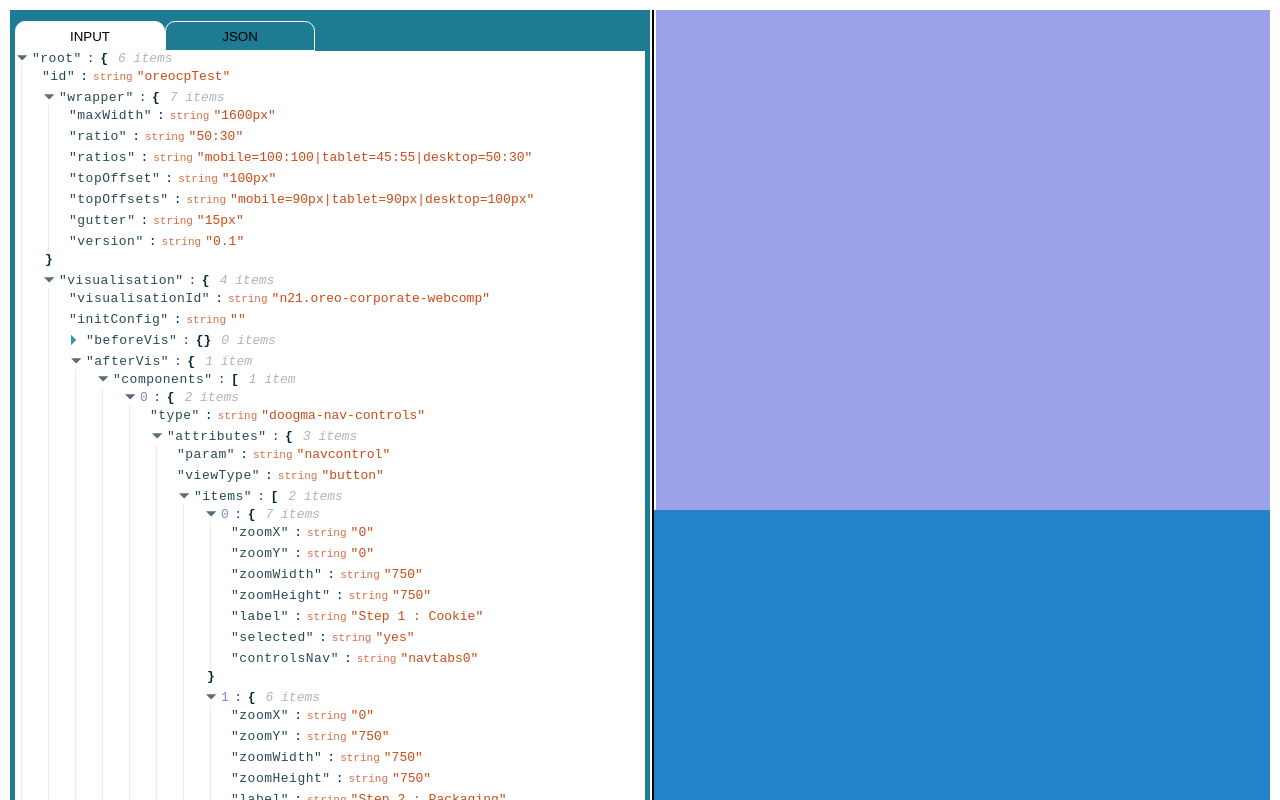
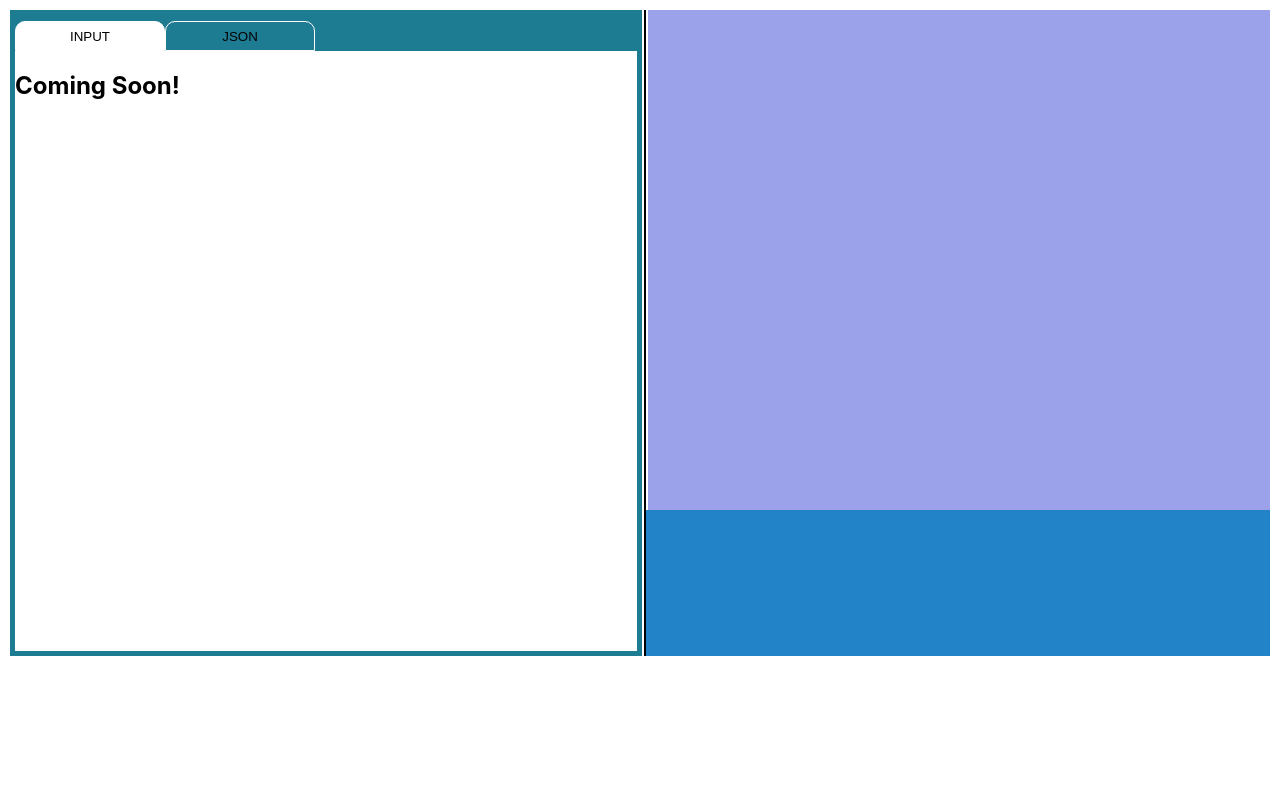
Before and after one commit to Doogma/json-editor-project-ben, a React (Create React App) app: page / in a window 1280 px wide. Both pictures are taken after a click on the button "INPUT". Shown: the top 800 px of the page. Built offline with nearby package versions, Linux system fonts and the light colour scheme; the HTML template or start-up script is replaced by a standard one.

Commit message:
added engines in package json

```diff
--- a/package.json
+++ b/package.json
@@ -2,6 +2,10 @@
   "name": "doogmaproject",
   "version": "0.1.0",
   "private": true,
+  "engines": {
+    "node": "16.17.1",
+    "npm": "9.4.0"
+  },
   "dependencies": {
     "@testing-library/jest-dom": "^5.16.5",
     "@testing-library/react": "^13.4.0",
--- a/src/AppComponents/LeftColumn/MainLeft.js
+++ b/src/AppComponents/LeftColumn/MainLeft.js
@@ -18,7 +18,8 @@ function MainLeft() {
         </Selector>
       </LeftHeaderBar>
       <LeftBody>
-        <ReactJson src={jsonFile} onEdit={true} onAdd={true} onDelete={true} />
+        {isActive === 'json' && <ReactJson src={jsonFile} onEdit={true} onAdd={true} onDelete={true} />}
+        {isActive === 'input' && <h2>Coming Soon!</h2>}
       </LeftBody>
     </LeftContainer>
   );
--- a/src/AppComponents/LeftColumn/MainLeft.styled.js
+++ b/src/AppComponents/LeftColumn/MainLeft.styled.js
@@ -26,4 +26,6 @@ export const LeftBody = styled.div`
   background-color: white;
   width: 100%;
   min-height: 600px;
+  max-height: 1000px;
+  overflow: auto;
 `;
```
